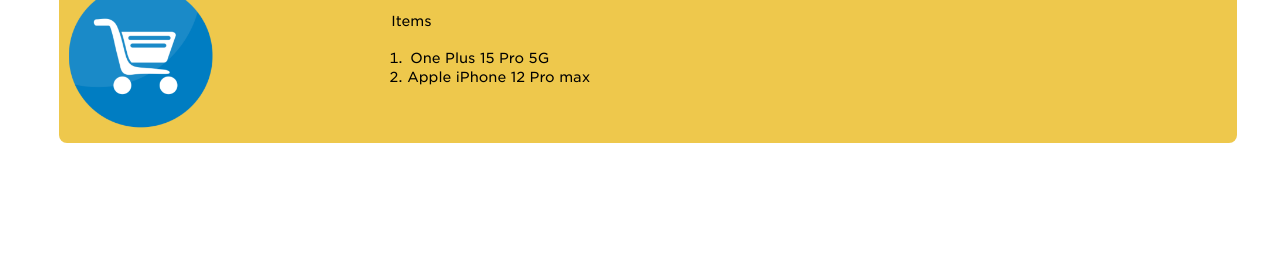
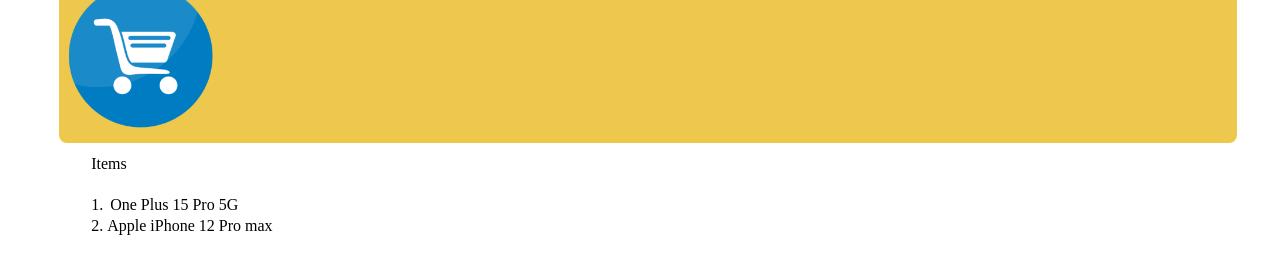
Before and after one commit to Mavithya/Mavi-Webpage, a plain HTML site: page index.html in a window 1280 px wide. Shown: the part 547-800 px from the top of the page. Drawn offline with Linux system fonts and the light colour scheme.

Commit message:
Update index.html

```diff
--- a/index.html
+++ b/index.html
@@ -11,6 +11,7 @@
 </head>
 
 <body>
+    <div class="container">
     <center>
         <div class="i">Items</div>
         <div class="j">
@@ -57,7 +58,7 @@
 
             <img style="width: 150px;margin-right: 1050px;margin-top: -45px;" src="Cart-Icon.png">
 
-            <div class="li" style="margin-left: 300px;margin-top: -140px;font-family: gotham;font-size: 14px;">
+            <div class="li" >
                 <p style="text-align: left;margin-left: 20px;padding: 4px;">Items</p>
                 <ol style="text-align: left;">
                     <li style="padding: 3px;">One Plus 15 Pro 5G </li>
@@ -68,7 +69,7 @@
 
         </div>
     </center>
-
+</div>
 </body>
 
 </html>
```
